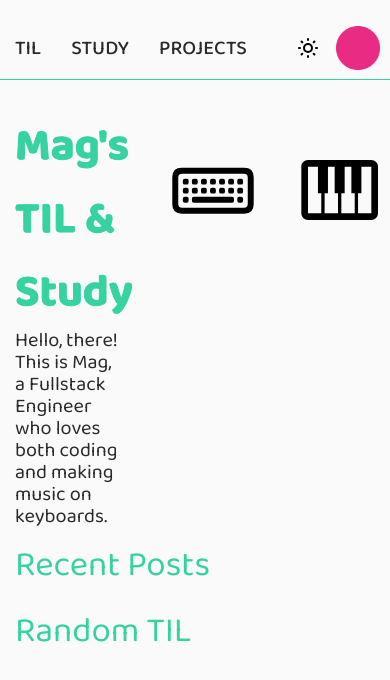
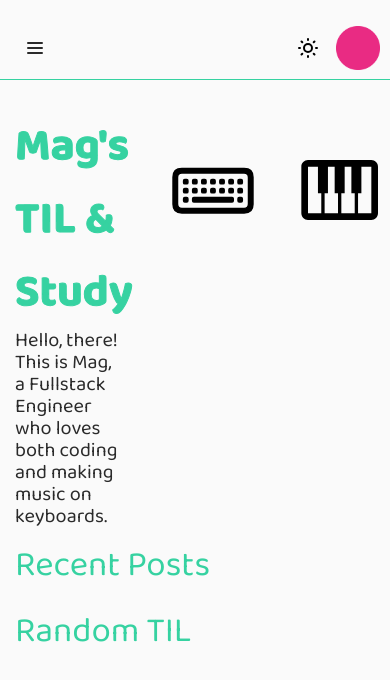
Before and after one commit to nahyukk/mag-devlog, a Next.js app: page / in a window 390 px wide. Shown: the top 680 px of the page. Built offline with nearby package versions, Linux system fonts and the light colour scheme.

Commit message:
✨added mobile ver navbar (hamburger & x button, vertical list navigation)

```diff
--- a/app/components/DarkMode.jsx
+++ b/app/components/DarkMode.jsx
@@ -1,6 +1,6 @@
 import React, { useEffect, useState } from "react";
 
-export default function DarkMode() {
+export default function DarkMode({ onToggle }) {
   const [isDarkMode, setIsDarkMode] = useState(false);
 
   useEffect(() => {
@@ -8,24 +8,20 @@ export default function DarkMode() {
     if (savedMode === "dark") {
       document.documentElement.classList.add("dark");
       setIsDarkMode(true);
+      onToggle(true);
     }
   }, []);
 
   const toggleDarkMode = () => {
     const newMode = isDarkMode ? "light" : "dark";
-    if (newMode === "dark") {
-			document.documentElement.classList.add("dark");
-		} else {
-			document.documentElement.classList.remove("dark");
-		}
+    document.documentElement.classList.toggle("dark", newMode === "dark");
 
     localStorage.setItem("theme", newMode);
     setIsDarkMode(!isDarkMode);
+    onToggle(!isDarkMode);
   };
   return (
-    <button
-      onClick={toggleDarkMode}
-    >
+    <button onClick={toggleDarkMode}>
       <svg
         width="48"
         height="48"
--- /dev/null
+++ b/app/components/HamburgerButton.jsx
@@ -0,0 +1,71 @@
+import React from "react";
+
+const HamburgerButton = ({ isOpen, toggleMenu, isDarkMode }) => {
+  const iconColor = isDarkMode ? "#FFFFFF" : "#2A2A2A";
+
+  return (
+    <button
+      onClick={toggleMenu}
+      style={{
+        background: "none",
+        border: "none",
+        cursor: "pointer",
+        width: "40px",
+        height: "40px",
+        display: "flex",
+        alignItems: "center",
+        justifyContent: "center",
+      }}
+    >
+      {isOpen ? (
+        <svg
+          key="close-icon"
+          viewBox="0 0 24 24"
+          width="24"
+          height="24"
+          fill="none"
+        >
+          <path
+            d="M18 6L6 18M6 6l12 12"
+            stroke={iconColor}
+            strokeWidth="2"
+            strokeLinecap="round"
+            strokeLinejoin="round"
+          />
+        </svg>
+      ) : (
+        <svg
+          key="menu-icon"
+          viewBox="0 0 24 24"
+          width="24"
+          height="24"
+          fill="none"
+        >
+          <path
+            d="M5 7H19"
+            stroke={iconColor}
+            strokeWidth="2"
+            strokeLinecap="round"
+            strokeLinejoin="round"
+          />
+          <path
+            d="M5 12H19"
+            stroke={iconColor}
+            strokeWidth="2"
+            strokeLinecap="round"
+            strokeLinejoin="round"
+          />
+          <path
+            d="M5 17H19"
+            stroke={iconColor}
+            strokeWidth="2"
+            strokeLinecap="round"
+            strokeLinejoin="round"
+          />
+        </svg>
+      )}
+    </button>
+  );
+};
+
+export default HamburgerButton;
--- a/app/components/Navbar.jsx
+++ b/app/components/Navbar.jsx
@@ -3,18 +3,53 @@
 import { usePathname } from "next/navigation";
 import Image from "next/image";
 import Link from "next/link";
-import React from "react";
+import React, { useEffect, useState } from "react";
 import styles from "./Navbar.module.css";
 import DarkMode from "./Darkmode";
+import HamburgerButton from "./HamburgerButton";
 
 const Navbar = () => {
   const currentPath = usePathname();
-  console.log("Current Path:", currentPath); // 디버깅용
+  const [isMobile, setIsMobile] = useState(false);
+  const [isMenuOpen, setIsMenuOpen] = useState(false);
+  const [isDarkMode, setIsDarkMode] = useState(false);
+
+  useEffect(() => {
+    const savedMode = localStorage.getItem("theme");
+    if (savedMode === "dark") {
+      setIsDarkMode(true);
+    }
+  }, []);
+
+  useEffect(() => {
+    if (isDarkMode) {
+      document.documentElement.classList.add("dark");
+    } else {
+      document.documentElement.classList.remove("dark");
+    }
+  }, [isDarkMode]);
+
+  useEffect(() => {
+    const handleResize = () => setIsMobile(window.innerWidth <= 639);
+    handleResize();
+    window.addEventListener("resize", handleResize);
+    return () => window.removeEventListener("resize", handleResize);
+  }, []);
+
+  const toggleMenu = () => setIsMenuOpen((prev) => !prev);
 
   return (
     <nav className={styles.nav}>
       <div className={styles.navContainer}>
         <div className={styles.navContainerLeft}>
+          {isMobile ? (
+            <HamburgerButton
+              isOpen={isMenuOpen}
+              toggleMenu={toggleMenu}
+              isDarkMode={isDarkMode}
+            />
+          ) : (
+            <>
               <div className={styles.navItem}>
                 <Link
                   href="/TIL"
@@ -34,14 +69,18 @@ const Navbar = () => {
               <div className={styles.navItem}>
                 <Link
                   href="/Projects"
-              className={`${currentPath === "/Projects" ? styles.active : ""}`}
+                  className={`${
+                    currentPath === "/Projects" ? styles.active : ""
+                  }`}
                 >
                   PROJECTS
                 </Link>
               </div>
+            </>
+          )}
         </div>
         <div className={styles.navContainerRight}>
-          <DarkMode />
+          <DarkMode onToggle={setIsDarkMode} />
           <div className={styles.navHome}>
             <Link href="/">
               <Image src="/magenta.png" alt="home" width={45} height={45} />
@@ -49,6 +88,31 @@ const Navbar = () => {
           </div>
         </div>
       </div>
+      {isMobile && isMenuOpen && (
+        <div className={styles.mobileMenu}>
+          <Link
+            href="/TIL"
+            className={currentPath === "/TIL" ? styles.active : ""}
+            onClick={toggleMenu}
+          >
+            TIL
+          </Link>
+          <Link
+            href="/Study"
+            className={currentPath === "/Study" ? styles.active : ""}
+            onClick={toggleMenu}
+          >
+            STUDY
+          </Link>
+          <Link
+            href="/Projects"
+            className={currentPath === "/Projects" ? styles.active : ""}
+            onClick={toggleMenu}
+          >
+            PROJECTS
+          </Link>
+        </div>
+      )}
     </nav>
   );
 };
--- a/app/components/Navbar.module.css
+++ b/app/components/Navbar.module.css
@@ -89,3 +89,26 @@
 	height: 100%;
 	object-fit: cover;
 }
+
+/* 모바일 크기 */
+.mobileMenu {
+	position: absolute;
+	top: 80px;
+	left: 0;
+	right: 0;
+	height: calc(100vh - 80px);
+	background-color: var(--background-color);
+	display: flex;
+	flex-direction: column;
+	align-items: center;
+	gap: 25px;
+	padding: 20px 0;
+	transition: transform 0.3s ease-in-out;
+	z-index: 1000;
+}
+
+.mobileMenu a {
+	color: var(--main-text-color);
+	text-decoration: none;
+	font-size: 20px;
+}
```
Lines whose indentation alone changed are shown as unchanged.
